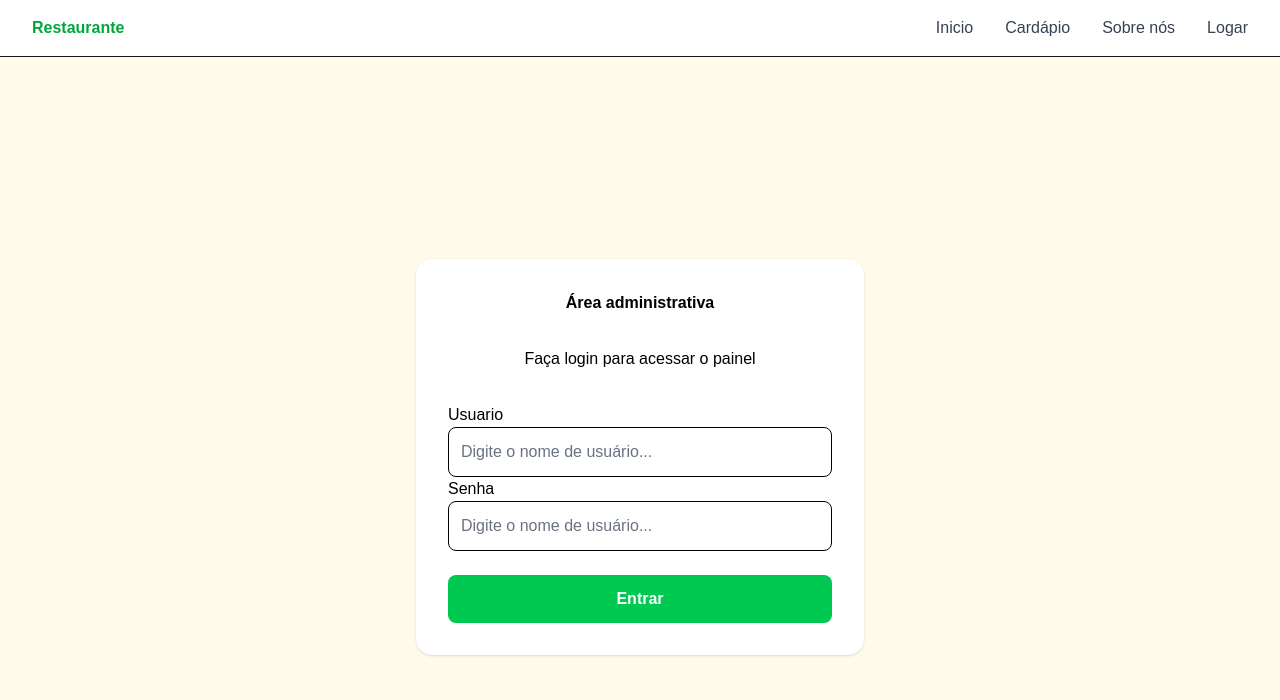
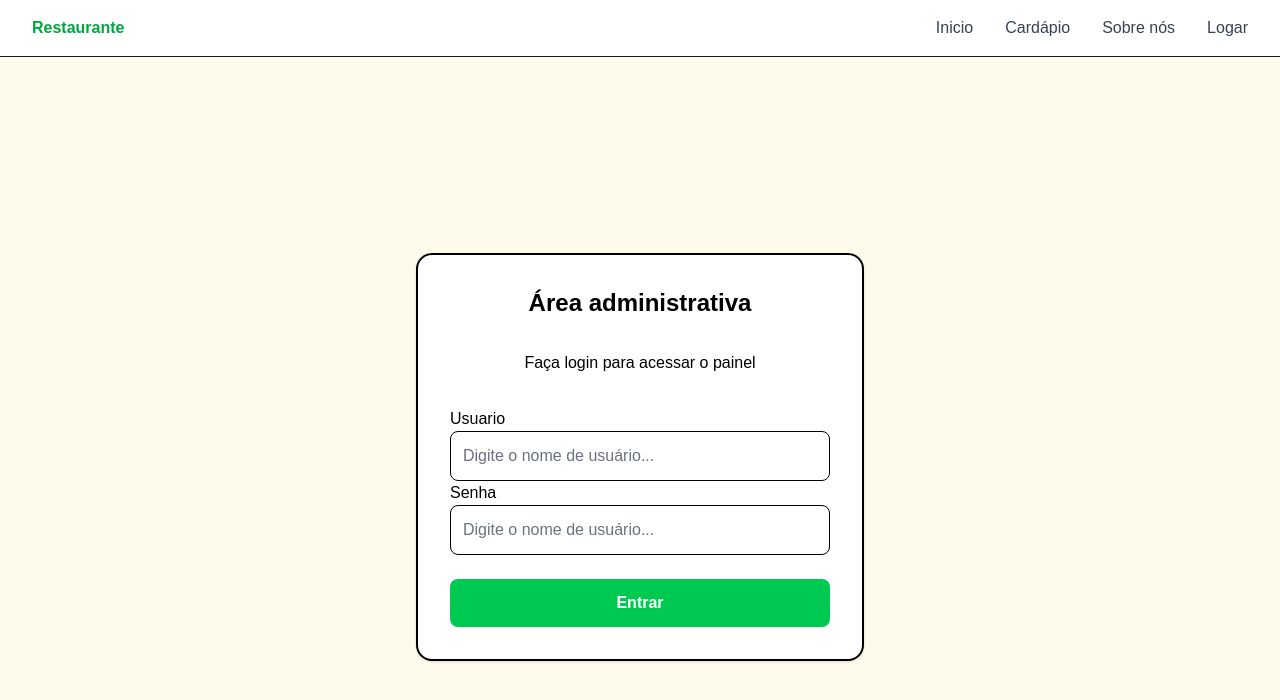
Before and after one commit to luismD39/projetoRestaurante, a Next.js app: page /login in a window 1280 px wide. Shown: the top 700 px of the page. Built offline with nearby package versions, Linux system fonts and the light colour scheme.

Commit message:
deploy atualizado

```diff
--- a/app/login/page.tsx
+++ b/app/login/page.tsx
@@ -34,12 +34,12 @@ export default function Login(){
 
     return(
         <main className="flex min-h-screen items-center justify-center bg-amber-50">
-            <div className="w-full max-w-md rounded-2xl bg-white p-8 shadow">
-                <h1 className="mb-8 text-center font-bold text-black">Área administrativa</h1>
+            <div className="w-full max-w-md rounded-2xl bg-white p-8 shadow border-2 border-black">
+                <h1 className="mb-8 text-center font-bold text-black text-2xl">Área administrativa</h1>
 
                 <p className="mb-8 text-center text-black">Faça login para acessar o painel</p>
 
-                <div>
+                <div className="">
                     <label className="text-black">Usuario</label>
                     <input type="text"
                     placeholder="Digite o nome de usuário..."
```
